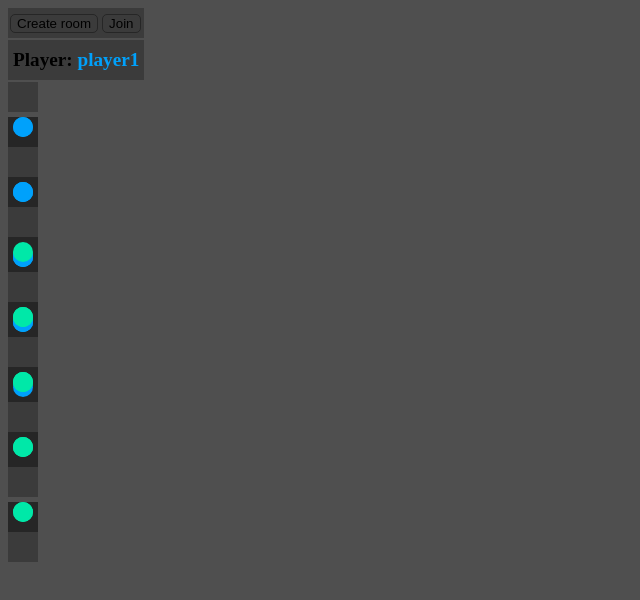
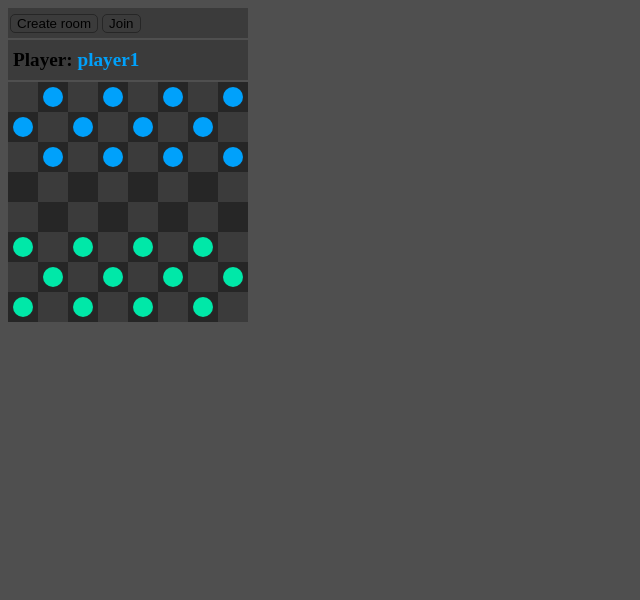
Before and after one commit to onicat/react-checkers, a React (Create React App) app: page / in a window 1280 px wide. Shown: the top 600 px of the page, without its empty margins (0-640 px from the left). Built offline with nearby package versions, Linux system fonts and the light colour scheme.

Commit message:
Made Cell inline-block

```diff
--- a/src/styles/Cell.css
+++ b/src/styles/Cell.css
@@ -1,7 +1,7 @@
 .Cell {
   width: 30px;
   height: 30px;
-  padding: 0;
+  display: inline-block;
 }
 
 .Cell_active {
```
